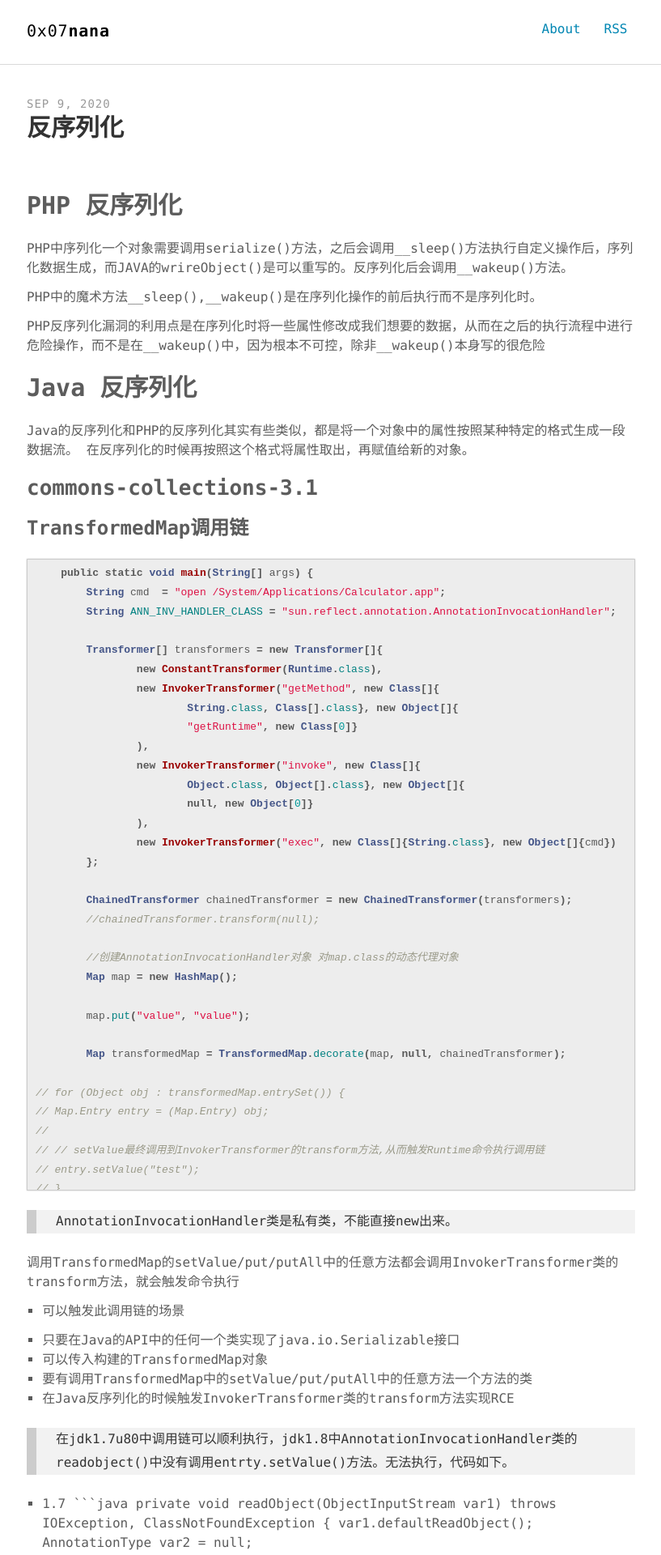
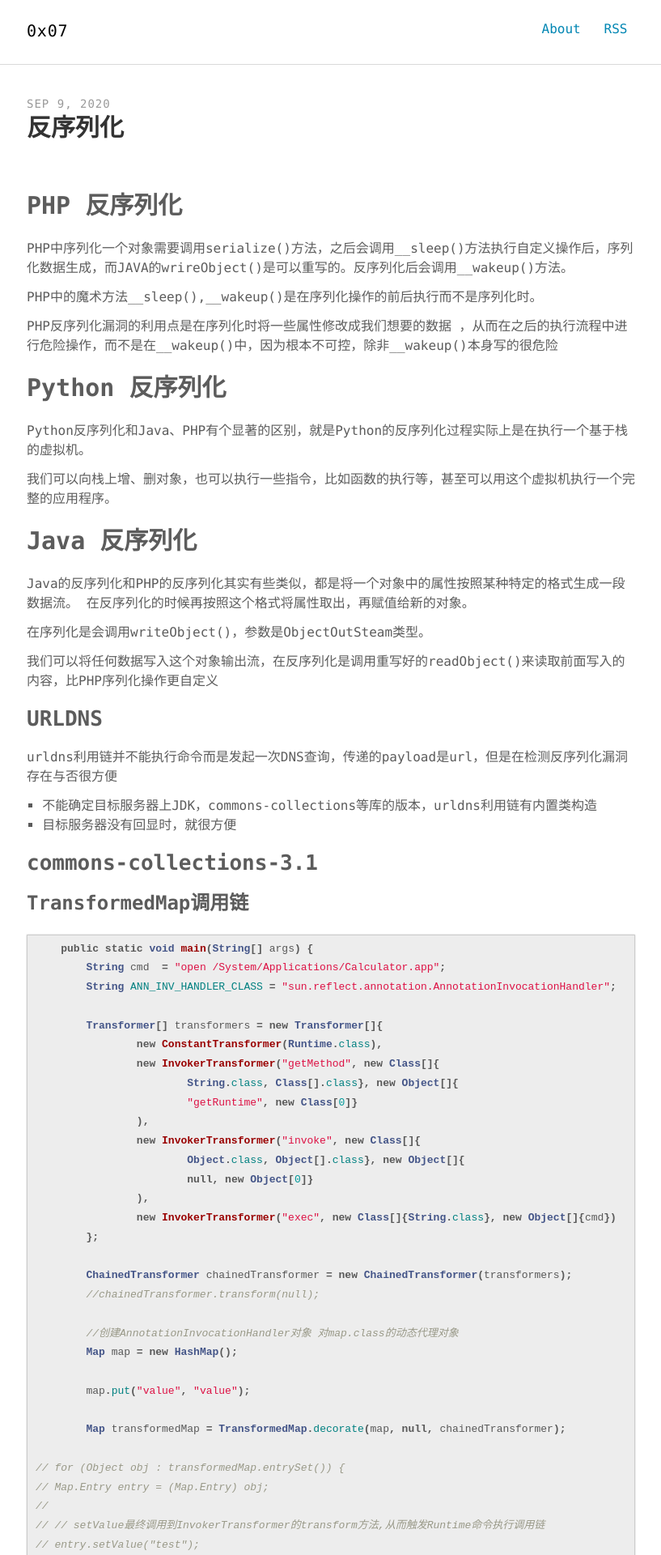
Before and after one commit to alivk353/alivk353.github.io, a Jekyll site: the page built from _posts/2020-09-09-反序列化.md, in a window 1280 px wide. Shown: the top 1920 px of the page at 81% size, without its empty margins (231-1048 px from the left). Built offline with Jekyll 4.4.1, drawn with Linux system fonts in a browser that asks for light colours; our own code applies the rules of GitHub Pages for plain Markdown files.

Commit message:
update 2010211757

```diff
--- a/_config.yml
+++ b/_config.yml
@@ -1,8 +1,8 @@
 
 # SEO settings
 title: "0x07"
-title2: "nana" # default: ""
-description: ""
+title2: "" # default: ""
+description: "nana"
 keywords: "github pages"
 url: http://nanazeven.github.io # site url
 baseurl: " " # apply repo name if use it under gh-pages branch
@@ -31,7 +31,7 @@ sass:
 author:
   name     : "0x07"
   job      : " "
-  bio      : "你将会成为你曾经看不起的那种人，你不觉得这很痛苦吗？"
+  bio      : "你将会成为你曾经看不起的那种人，这很痛苦"
   thumb    : /images/author.jpg
   email    : qiyakun353@gmail.com
   url      : https://nanazeven.github.io
--- a/_posts/2020-09-09-反序列化.md
+++ b/_posts/2020-09-09-反序列化.md
@@ -4,13 +4,29 @@ PHP中序列化一个对象需要调用serialize()方法，之后会调用__slee
 
 PHP中的魔术方法__sleep(),__wakeup()是在序列化操作的前后执行而不是序列化时。
 
-PHP反序列化漏洞的利用点是在序列化时将一些属性修改成我们想要的数据，从而在之后的执行流程中进行危险操作，而不是在__wakeup()中，因为根本不可控，除非__wakeup()本身写的很危险
+PHP反序列化漏洞的利用点是在序列化时将一些属性修改成我们想要的数据 ，从而在之后的执行流程中进行危险操作，而不是在__wakeup()中，因为根本不可控，除非__wakeup()本身写的很危险
+
+# Python 反序列化
+
+Python反序列化和Java、PHP有个显著的区别，就是Python的反序列化过程实际上是在执行一个基于栈的虚拟机。
+
+我们可以向栈上增、删对象，也可以执行一些指令，比如函数的执行等，甚至可以用这个虚拟机执行一个完整的应用程序。
 
 # Java 反序列化
 
 Java的反序列化和PHP的反序列化其实有些类似，都是将一个对象中的属性按照某种特定的格式生成一段数据流。
 在反序列化的时候再按照这个格式将属性取出，再赋值给新的对象。
 
+在序列化是会调用writeObject()，参数是ObjectOutSteam类型。
+
+我们可以将任何数据写入这个对象输出流，在反序列化是调用重写好的readObject()来读取前面写入的内容，比PHP序列化操作更自定义
+
+## URLDNS
+
+urldns利用链并不能执行命令而是发起一次DNS查询，传递的payload是url，但是在检测反序列化漏洞存在与否很方便
+
+- 不能确定目标服务器上JDK，commons-collections等库的版本，urldns利用链有内置类构造
+- 目标服务器没有回显时，就很方便
 
 ## commons-collections-3.1
 
```
Also changed, not shown: _posts/2020-09-20-JAVA-RMI.md (+37 -6 lines).
